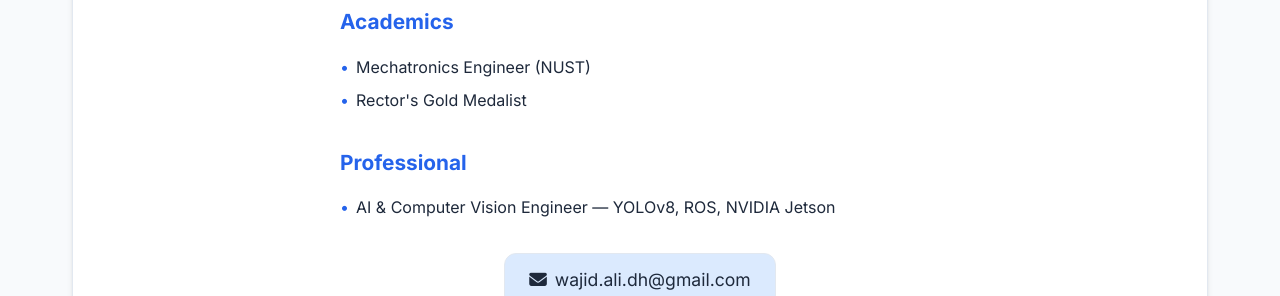
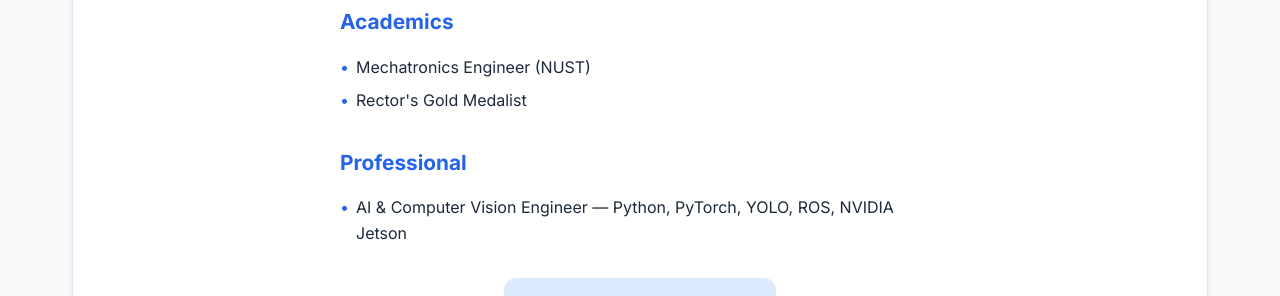
Before and after one commit to Wajid-Ali-Dh/Wajid-Ali-Dh.github.io, a plain HTML site: page index.html in a window 1280 px wide. Shown: the part 504-800 px from the top of the page. Drawn offline with Linux system fonts and the light colour scheme.

Commit message:
Update index.html

```diff
--- a/index.html
+++ b/index.html
@@ -45,7 +45,7 @@
             <ul style="list-style: none; padding: 0;">
                 <li style="margin-bottom: 0.5rem; padding-left: 1rem; position: relative;">
                     <span style="position: absolute; left: 0; color: var(--primary);">•</span>
-                    AI & Computer Vision Engineer — YOLOv8, ROS, NVIDIA Jetson
+                    AI & Computer Vision Engineer — Python, PyTorch, YOLO, ROS, NVIDIA Jetson
                 </li>
             </ul>
         </div>
```
